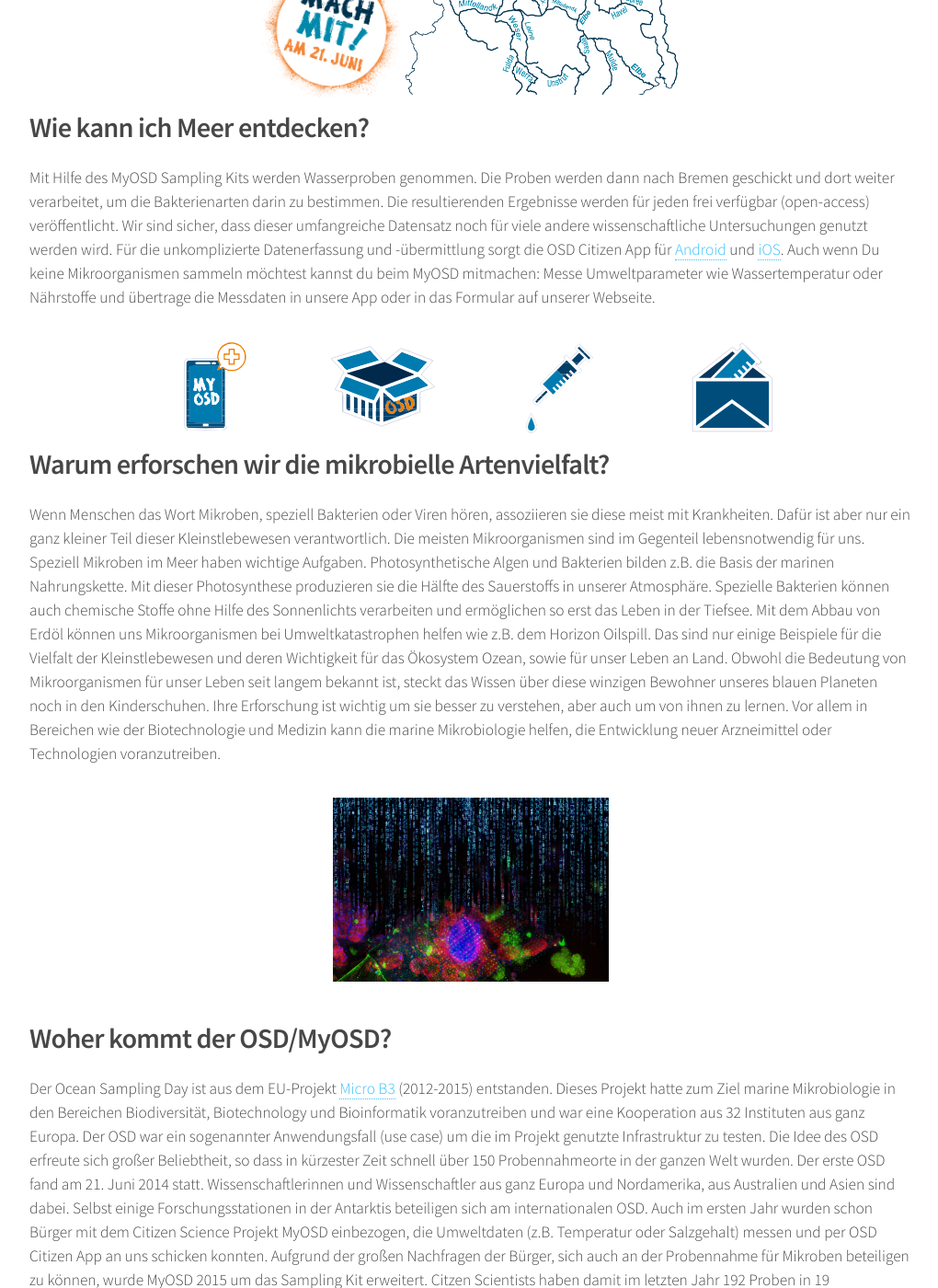
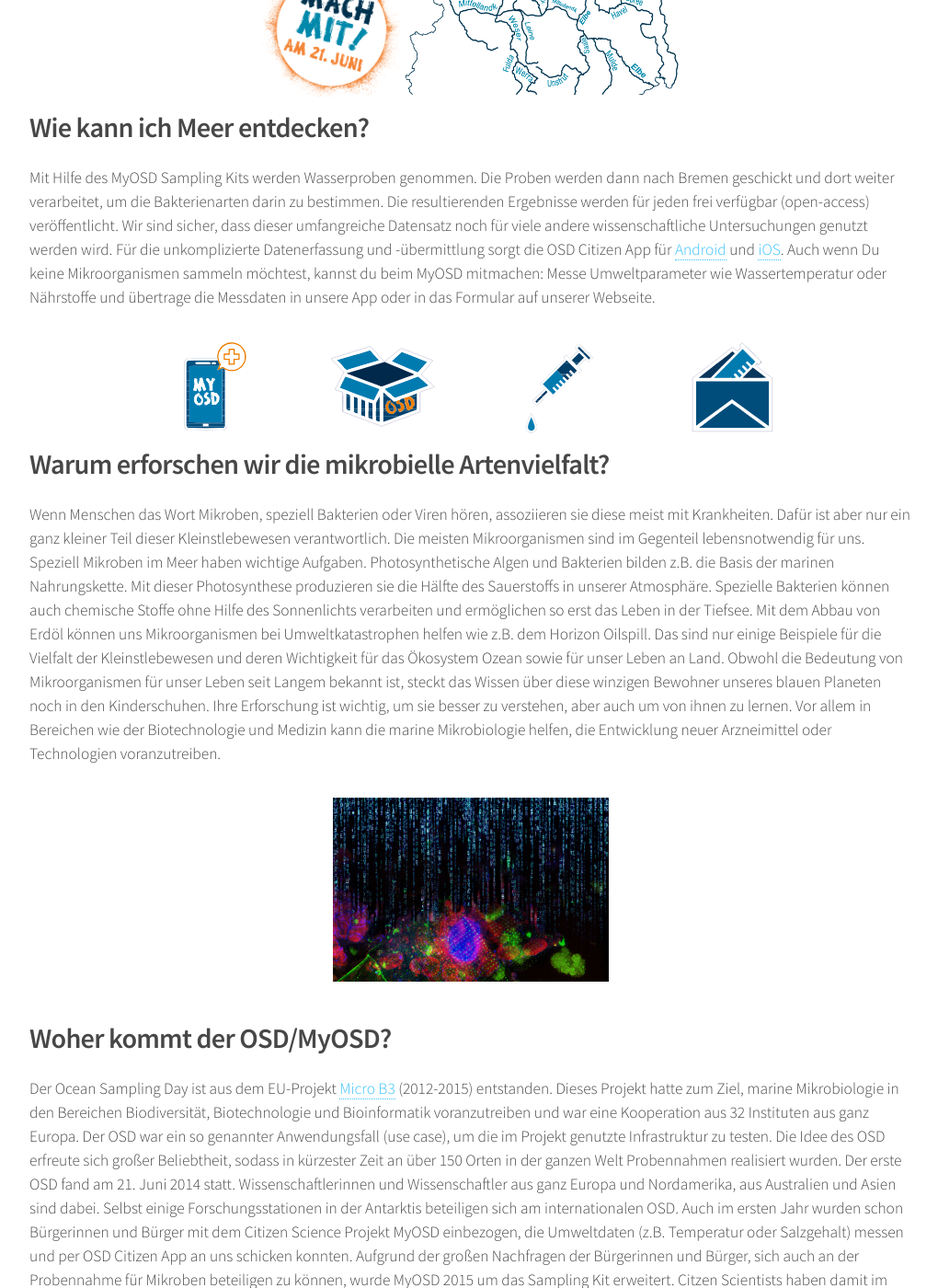
Before and after one commit to myosd/myosd.github.io, a Jekyll site: the page built from projekt/index.md, in a window 1280 px wide and 1400 px high, scrolled down 1563 px. Shown: the whole window at 92% size, without its empty margins (128-1148 px from the left). Built offline with Jekyll 4.4.1, drawn with Linux system fonts in a browser that asks for light colours; some of the changed text lies outside the part shown.

Commit message:
Update index.md

```diff
--- a/projekt/index.md
+++ b/projekt/index.md
@@ -13,18 +13,18 @@ published: true
 <img src="/assets/images/MyOSD-logo_transp_Hintergrund.png" width="350" height="240" />
 
 ## Was ist My Ocean Sampling Day (MyOSD)?
-Sampling ist Englisch und heißt so viel wie Probenentnahme. Denn am Tag der Sommersonnenwende – [dem Ocean Sampling Day (OSD)](https://www.microb3.eu/osd)– nehmen Wissenschaftlerinnen und Wissenschaftler überall auf der Welt Wasserproben, um die Mikroorganismen darin zu untersuchen. MyOSD ist das integrierte Citizen Science Projekt des Ocean Sampling Days. Zusammen mit Teams aus Wissenschaftlern können interessierte Bürger das Wissen über unsere Ozeane und Meere vermehren.
+Sampling ist englisch und heißt so viel wie Probenentnahme. Denn am Tag der Sommersonnenwende – [dem Ocean Sampling Day (OSD)](https://www.microb3.eu/osd) – nehmen Wissenschaftlerinnen und Wissenschaftler überall auf der Welt Wasserproben, um die Mikroorganismen darin zu untersuchen. MyOSD ist das integrierte Citizen Science Projekt des Ocean Sampling Days. Zusammen mit Teams aus Wissenschaftlern können interessierte Bürger das Wissen über unsere Ozeane und Meere vermehren.
 Das Ziel: Ein besseres Verständnis des marinen Ökosystems.
-Zum [Wissenschaftsjahr 2016*17 - Meere und Ozeane -](https://www.wissenschaftsjahr.de/) setzen wir mit MyOSD den Fokus auf Deutschland. Wir möchten eine Momentaufnahme der Mikroorganismen (Bakterien) an deutschen Meeresküsten und Mündungsflüssen kreieren.
+Zum [Wissenschaftsjahr 2016*17 - Meere und Ozeane](https://www.wissenschaftsjahr.de/) setzen wir mit MyOSD den Fokus auf Deutschland. Wir möchten eine Momentaufnahme der Mikroorganismen (Bakterien) an deutschen Meeresküsten und Mündungsflüssen kreieren.
 
 <img src="/assets/images/WJ2016_BMBF_4C.png" width="220" height="156" />
 
 
-Küsten sind spannende Ökosysteme: Hier trifft das Meer mit dem Festland zusammen. Nährstoffe, aber auch viel Dreck, Müll und andere Verschmutzungen gelangen dabei direkt, oder über die Flüsse, in die Weltmeere.
-Wir wollen wissen, wie sich die mikrobiellen Gemeinschaften von der Quelle bis zum Meer verändern. Wie wirken sich z.B. Städte oder Industrie auf die Artenvielfalt aus? Beeinflussen die Nährstoffe aus den Flüssen die Artengemeinschaft an den Küsten, oder ist z.B. der Salzgehalt oder die Temperatur der wichtigste Faktor? Was für Aufgaben haben diese Artengemeinschaften im Ökosystem? Wie werden sie durch menschliche Aktivitäten beeinflusst? Das sind nur einige der Fragen, die wir mit MyOSD 2016 beantworten wollen.
+Küsten sind spannende Ökosysteme: Hier trifft das Meer mit dem Festland zusammen. Nährstoffe, aber auch viel Dreck, Müll und andere Verschmutzungen gelangen dabei direkt – oder über die Flüsse – in die Weltmeere.
+Wir wollen wissen, wie sich die mikrobiellen Gemeinschaften von der Quelle bis zum Meer verändern. Wie wirken sich z.B. Städte oder Industrie auf die Artenvielfalt aus? Beeinflussen die Nährstoffe aus den Flüssen die Artengemeinschaft an den Küsten oder ist z.B. der Salzgehalt oder die Temperatur der wichtigste Faktor? Was für Aufgaben haben diese Artengemeinschaften im Ökosystem? Wie werden sie durch menschliche Aktivitäten beeinflusst? Das sind nur einige der Fragen, die wir mit MyOSD 2016 beantworten wollen.
 
 ## Wer kann mitmachen?
-Mitmachen können alle die Zugang zur Nord- und Ostsee oder deren Mündungsflüssen haben. Du kannst uns unterstützen indem Du Mikroorganismen mittels des MyOSD Sampling Kits sammelst und dabei wichtige Umweltdaten wie Wassertemperatur, Salzgehalt und pH-Wert bestimmst.
+Mitmachen können alle, die Zugang zur Nord- und Ostsee oder deren Mündungsflüssen haben. Du kannst uns unterstützen, indem Du Mikroorganismen mittels des MyOSD Sampling Kits sammelst und dabei wichtige Umweltdaten wie Wassertemperatur, Salzgehalt und pH-Wert bestimmst.
 
 <div class="block">
     <img src="/assets/images/WJ16_OSD_Stoerer.gif" width="150" height="150" alt="Mach mit" />
@@ -36,7 +36,7 @@ Mitmachen können alle die Zugang zur Nord- und Ostsee oder deren Mündungsflüs
 ## Wie kann ich Meer entdecken?
 Mit Hilfe des MyOSD Sampling Kits werden Wasserproben genommen. Die Proben werden dann nach Bremen geschickt und dort weiter verarbeitet, um die Bakterienarten darin zu bestimmen. Die resultierenden Ergebnisse werden für jeden frei verfügbar (open-access) veröffentlicht. Wir sind sicher, dass dieser umfangreiche Datensatz noch für viele andere wissenschaftliche Untersuchungen genutzt werden wird.
 Für die unkomplizierte Datenerfassung und -übermittlung sorgt die OSD Citizen App für [Android](https://play.google.com/store/apps/details?id=com.iw.esa&hl=de) und [iOS](https://itunes.apple.com/us/app/osd-citizen/id834353532?mt=8).
-Auch wenn Du keine Mikroorganismen sammeln möchtest kannst du beim MyOSD mitmachen: Messe Umweltparameter wie Wassertemperatur oder Nährstoffe und übertrage die Messdaten in unsere App oder in das Formular auf unserer Webseite.
+Auch wenn Du keine Mikroorganismen sammeln möchtest, kannst du beim MyOSD mitmachen: Messe Umweltparameter wie Wassertemperatur oder Nährstoffe und übertrage die Messdaten in unsere App oder in das Formular auf unserer Webseite.
 
 
 <div class="block">
@@ -44,10 +44,10 @@ Auch wenn Du keine Mikroorganismen sammeln möchtest kannst du beim MyOSD mitmac
 </div>
 
 ## Warum erforschen wir die mikrobielle Artenvielfalt?
-Wenn Menschen das Wort Mikroben, speziell Bakterien oder Viren hören, assoziieren sie diese meist mit Krankheiten. Dafür ist aber nur ein ganz kleiner Teil dieser Kleinstlebewesen verantwortlich. Die meisten Mikroorganismen sind im Gegenteil lebensnotwendig für uns. Speziell Mikroben im Meer haben wichtige Aufgaben. Photosynthetische Algen und Bakterien bilden z.B. die Basis der marinen Nahrungskette. Mit dieser Photosynthese produzieren sie die Hälfte des Sauerstoffs in unserer Atmosphäre. Spezielle Bakterien können auch chemische Stoffe ohne Hilfe des Sonnenlichts verarbeiten und ermöglichen so erst das Leben in der Tiefsee. Mit dem Abbau von Erdöl können uns Mikroorganismen bei Umweltkatastrophen helfen wie z.B. dem Horizon Oilspill. Das sind nur einige Beispiele für die Vielfalt der Kleinstlebewesen und deren Wichtigkeit für das Ökosystem Ozean, sowie für unser Leben an Land.
-Obwohl die Bedeutung von Mikroorganismen für unser Leben seit langem bekannt ist, steckt das Wissen über diese winzigen Bewohner unseres blauen Planeten noch in den Kinderschuhen. Ihre Erforschung ist wichtig um sie besser zu verstehen, aber auch um von ihnen zu lernen. Vor allem in Bereichen wie der Biotechnologie und Medizin kann die marine Mikrobiologie helfen, die Entwicklung neuer Arzneimittel oder Technologien voranzutreiben.
+Wenn Menschen das Wort Mikroben, speziell Bakterien oder Viren hören, assoziieren sie diese meist mit Krankheiten. Dafür ist aber nur ein ganz kleiner Teil dieser Kleinstlebewesen verantwortlich. Die meisten Mikroorganismen sind im Gegenteil lebensnotwendig für uns. Speziell Mikroben im Meer haben wichtige Aufgaben. Photosynthetische Algen und Bakterien bilden z.B. die Basis der marinen Nahrungskette. Mit dieser Photosynthese produzieren sie die Hälfte des Sauerstoffs in unserer Atmosphäre. Spezielle Bakterien können auch chemische Stoffe ohne Hilfe des Sonnenlichts verarbeiten und ermöglichen so erst das Leben in der Tiefsee. Mit dem Abbau von Erdöl können uns Mikroorganismen bei Umweltkatastrophen helfen wie z.B. dem Horizon Oilspill. Das sind nur einige Beispiele für die Vielfalt der Kleinstlebewesen und deren Wichtigkeit für das Ökosystem Ozean sowie für unser Leben an Land.
+Obwohl die Bedeutung von Mikroorganismen für unser Leben seit Langem bekannt ist, steckt das Wissen über diese winzigen Bewohner unseres blauen Planeten noch in den Kinderschuhen. Ihre Erforschung ist wichtig, um sie besser zu verstehen, aber auch um von ihnen zu lernen. Vor allem in Bereichen wie der Biotechnologie und Medizin kann die marine Mikrobiologie helfen, die Entwicklung neuer Arzneimittel oder Technologien voranzutreiben.
 
 <img src="/assets/images/Bacteria_Matrix.png" width="300" height="200" alt="Bakterien und ihre DNA" />
 
 ## Woher kommt der OSD/MyOSD?
-Der Ocean Sampling Day ist aus dem EU-Projekt [Micro B3](https://www.microb3.eu/) (2012-2015) entstanden. Dieses Projekt hatte zum Ziel marine Mikrobiologie in den Bereichen Biodiversität, Biotechnology und Bioinformatik voranzutreiben und war eine Kooperation aus 32 Instituten aus ganz Europa. Der OSD war ein sogenannter Anwendungsfall (use case) um die im Projekt genutzte Infrastruktur zu testen. Die Idee des OSD erfreute sich großer Beliebtheit, so dass in kürzester Zeit schnell über 150 Probennahmeorte in der ganzen Welt wurden. Der erste OSD fand am 21. Juni 2014 statt. Wissenschaftlerinnen und Wissenschaftler aus ganz Europa und Nordamerika, aus Australien und Asien sind dabei. Selbst einige Forschungsstationen in der Antarktis beteiligen sich am internationalen OSD. Auch im ersten Jahr wurden schon Bürger mit dem Citizen Science Projekt MyOSD einbezogen, die Umweltdaten (z.B. Temperatur oder Salzgehalt) messen und per OSD Citizen App an uns schicken konnten. Aufgrund der großen Nachfragen der Bürger, sich auch an der Probennahme für Mikroben beteiligen zu können, wurde MyOSD 2015 um das Sampling Kit erweitert. Citzen Scientists haben damit im letzten Jahr 192 Proben in 19 verschiedenen Ländern gesammelt - eine mehr, als die Wissenschaftlerinnen und Wissenschaftler.
+Der Ocean Sampling Day ist aus dem EU-Projekt [Micro B3](https://www.microb3.eu/) (2012-2015) entstanden. Dieses Projekt hatte zum Ziel, marine Mikrobiologie in den Bereichen Biodiversität, Biotechnologie und Bioinformatik voranzutreiben und war eine Kooperation aus 32 Instituten aus ganz Europa. Der OSD war ein so genannter Anwendungsfall (use case), um die im Projekt genutzte Infrastruktur zu testen. Die Idee des OSD erfreute sich großer Beliebtheit, sodass in kürzester Zeit an über 150 Orten in der ganzen Welt Probennahmen realisiert wurden. Der erste OSD fand am 21. Juni 2014 statt. Wissenschaftlerinnen und Wissenschaftler aus ganz Europa und Nordamerika, aus Australien und Asien sind dabei. Selbst einige Forschungsstationen in der Antarktis beteiligen sich am internationalen OSD. Auch im ersten Jahr wurden schon Bürgerinnen und Bürger mit dem Citizen Science Projekt MyOSD einbezogen, die Umweltdaten (z.B. Temperatur oder Salzgehalt) messen und per OSD Citizen App an uns schicken konnten. Aufgrund der großen Nachfragen der Bürgerinnen und Bürger, sich auch an der Probennahme für Mikroben beteiligen zu können, wurde MyOSD 2015 um das Sampling Kit erweitert. Citzen Scientists haben damit im letzten Jahr 192 Proben in 19 verschiedenen Ländern gesammelt – eine mehr als die Wissenschaftlerinnen und Wissenschaftler.
```
